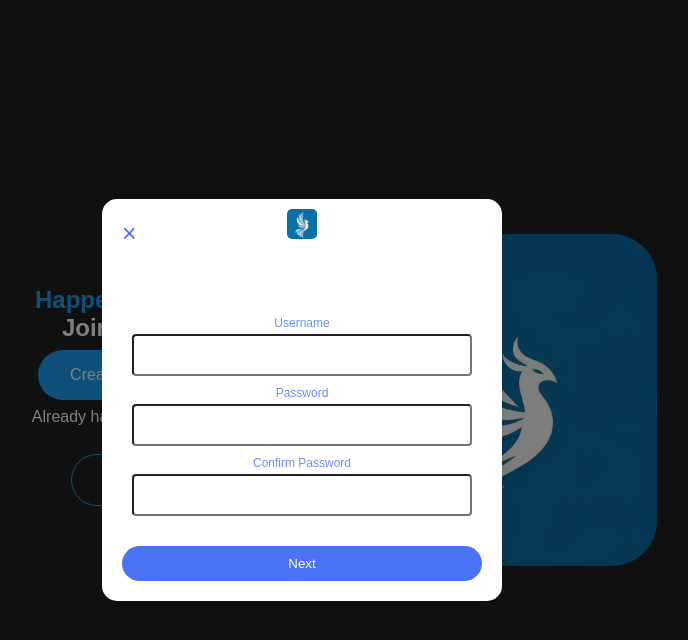
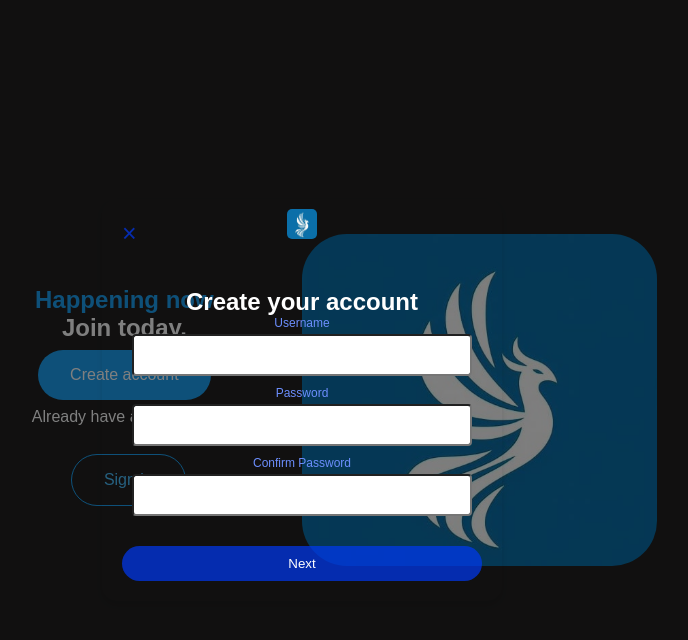
Before and after one commit to dader34/phase-4-project, a React (Create React App) app in the folder UI/: page / in a window 1280 px wide. Both pictures are taken after a click on the button "Create account". Shown: the top 640 px of the page, without its empty margins (338-1026 px from the left). Built offline with nearby package versions, Linux system fonts and the light colour scheme.

Commit message:
please work

```diff
--- a/UI/src/STYLING/Modal.css
+++ b/UI/src/STYLING/Modal.css
@@ -11,7 +11,7 @@
 }
 
 .modalContainer {
-  background: #fff;
+  /* background: #fff; */
   width: 400px;
   border-radius: 15px;
   overflow: hidden;
```
